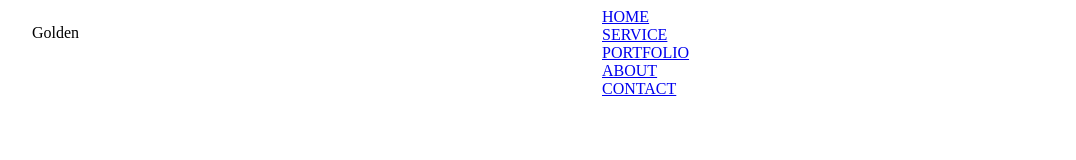
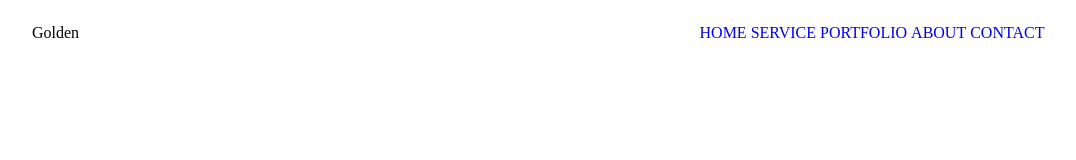
Before and after one commit to hebelTp/zad-4.6, a website: page index.html in a window 1280 px wide. Shown: the whole page, without its empty margins (53-1129 px from the left). Drawn offline with Linux system fonts and the light colour scheme.

Commit message:
Add horisontal structure of navigation

```diff
--- a/index.html
+++ b/index.html
@@ -18,7 +18,7 @@
                     <div class="col-6">
                         <p>Golden</p>
                     </div>
-                    <div class="col-6">
+                    <div class="col-6 bar">
                         <ul>
                             <li><a href="#"">HOME</a></li>
                             <li><a href="#"">SERVICE</a></li>
--- a/sass/style.scss
+++ b/sass/style.scss
@@ -1,8 +1,26 @@
 *, *::before, *::after {
     box-sizing: border-box;
 }
+.container {
+    margin: auto;
+    max-width: 1200px;
+}
+
+
 ul {                /* usuniecie wypunktowania */
     padding: 0;
     margin: 0;
     list-style-type: none;
 }
+
+a {
+    text-decoration: none;
+}
+
+li {
+    display: inline-block;
+}
+.bar {
+    text-align: center;
+    margin: auto;
+}
```
Also changed, not shown: css/style.css, 1 other file.
